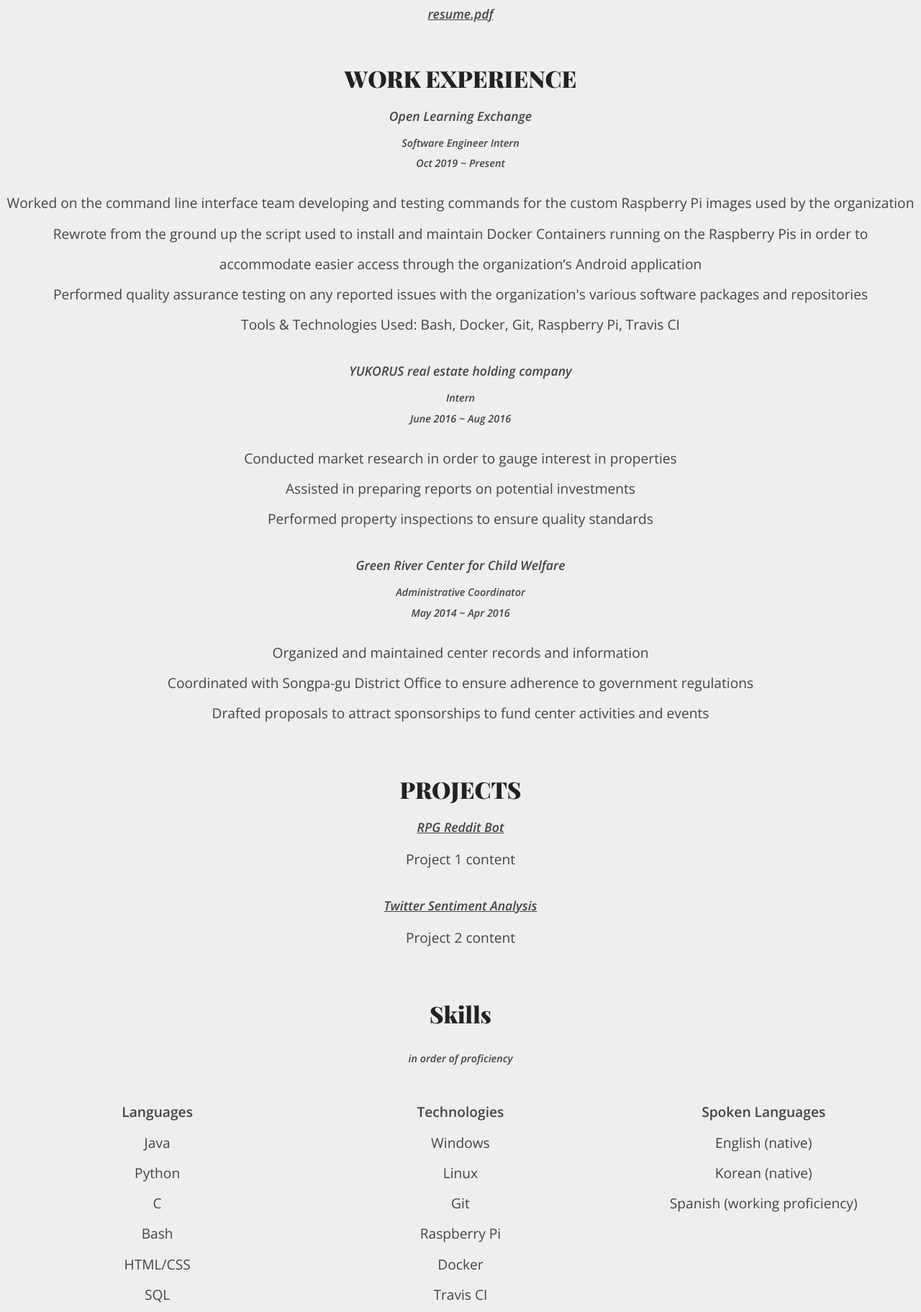
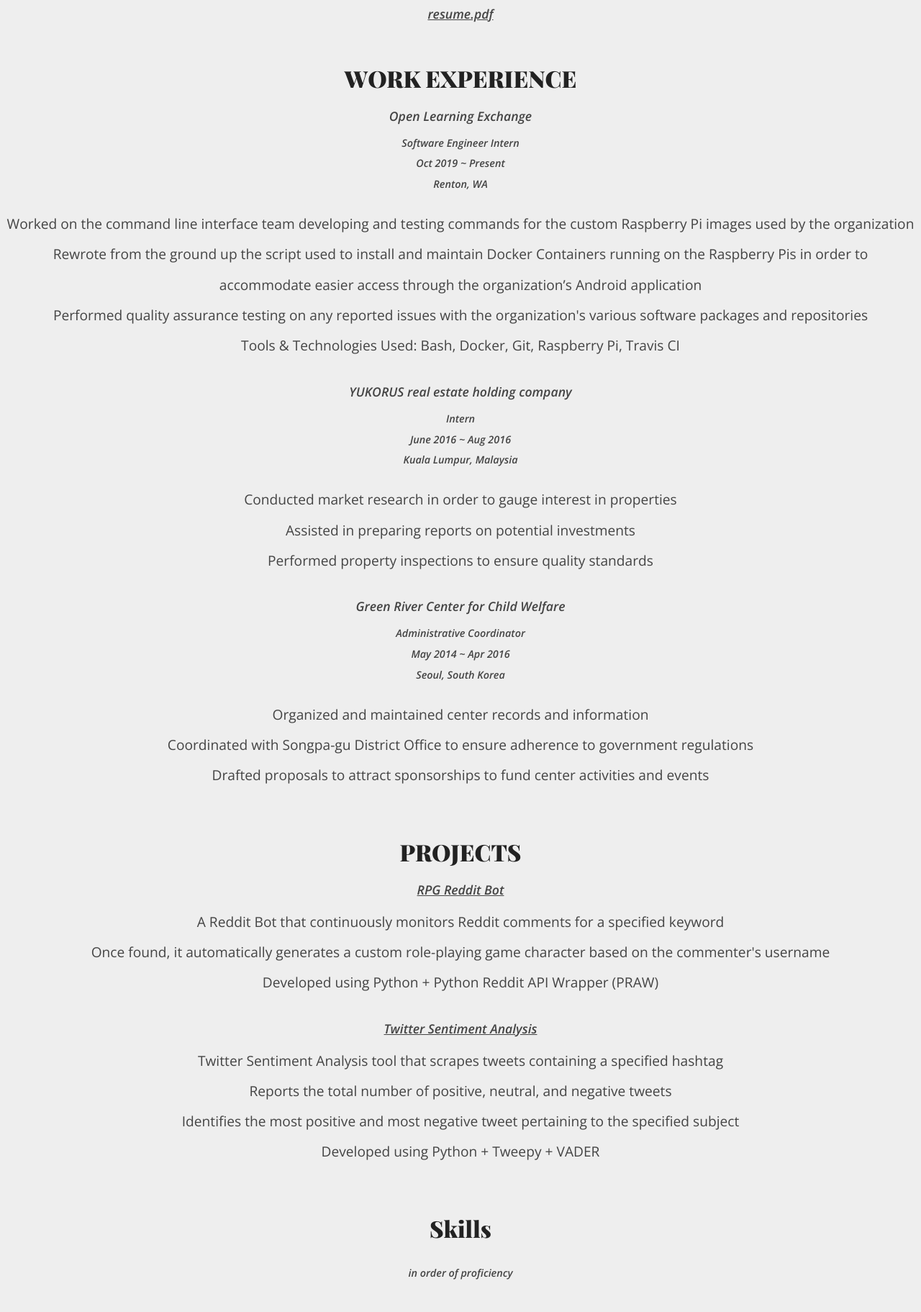
Before and after one commit to kjong/personal-site, a Flask app: page / in a window 1280 px wide. Shown: the part 468-2291 px from the top of the page at 72% size. Run offline with Flask 2, Linux system fonts and the light colour scheme; some web fonts are replaced.

Commit message:
flesh out projects section

```diff
--- a/app/templates/home.html
+++ b/app/templates/home.html
@@ -31,7 +31,8 @@
     <h3>Open Learning Exchange</h3>
     <h4>
         Software Engineer Intern<br />
-        Oct 2019 ~ Present
+        Oct 2019 ~ Present<br />
+        Renton, WA
     </h4>
 
     <p>
@@ -50,7 +51,8 @@
     <h3>YUKORUS real estate holding company</h3>
     <h4>
         Intern<br />
-        June 2016 ~ Aug 2016
+        June 2016 ~ Aug 2016<br />
+        Kuala Lumpur, Malaysia
     </h4>
     <p>
         Conducted market research in order to gauge interest in properties<br />
@@ -63,7 +65,8 @@
     <h3>Green River Center for Child Welfare</h3>
     <h4>
         Administrative Coordinator<br />
-        May 2014 ~ Apr 2016
+        May 2014 ~ Apr 2016<br />
+        Seoul, South Korea
     </h4>
     <p>
         Organized and maintained center records and information<br />
@@ -76,12 +79,17 @@
     <h2>PROJECTS</h2>
     <h3><a href="https://github.com/kjong/rpg-reddit-bot">RPG Reddit Bot</a></h3>
     <p>
-        Project 1 content<br />
+        A Reddit Bot that continuously monitors Reddit comments for a specified keyword<br />
+        Once found, it automatically generates a custom role-playing game character based on the commenter's username<br />
+        Developed using Python + Python Reddit API Wrapper (PRAW)
     </p>
 
     <h3><a href="https://github.com/kjong/how-does-twitter-feel-about-it">Twitter Sentiment Analysis</a></h3>
     <p>
-        Project 2 content<br />
+        Twitter Sentiment Analysis tool that scrapes tweets containing a specified hashtag<br />
+        Reports the total number of positive, neutral, and negative tweets<br />
+        Identifies the most positive and most negative tweet pertaining to the specified subject<br />
+        Developed using Python + Tweepy + VADER
     </p>
 
     <h2>Skills</h2>
@@ -106,6 +114,7 @@
                 Git<br />
                 Raspberry Pi<br />
                 Docker<br />
+                AWS<br />
                 Travis CI<br />
             </p>
         </div>
```
Also changed, not shown: app/static/style.css (+4 -4 lines).
